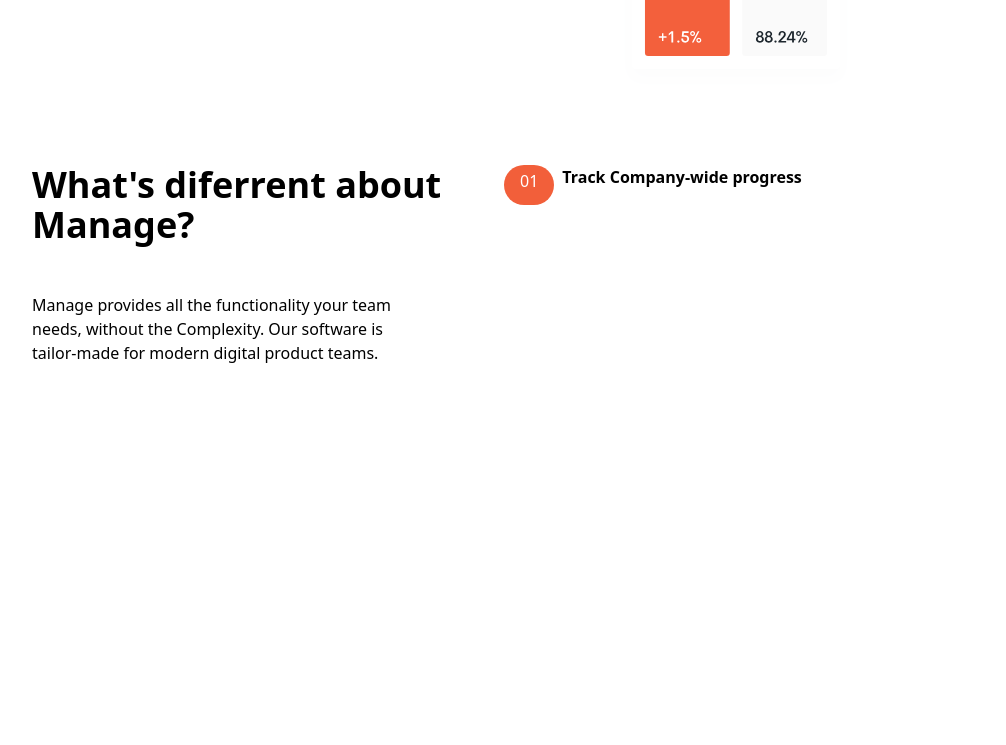
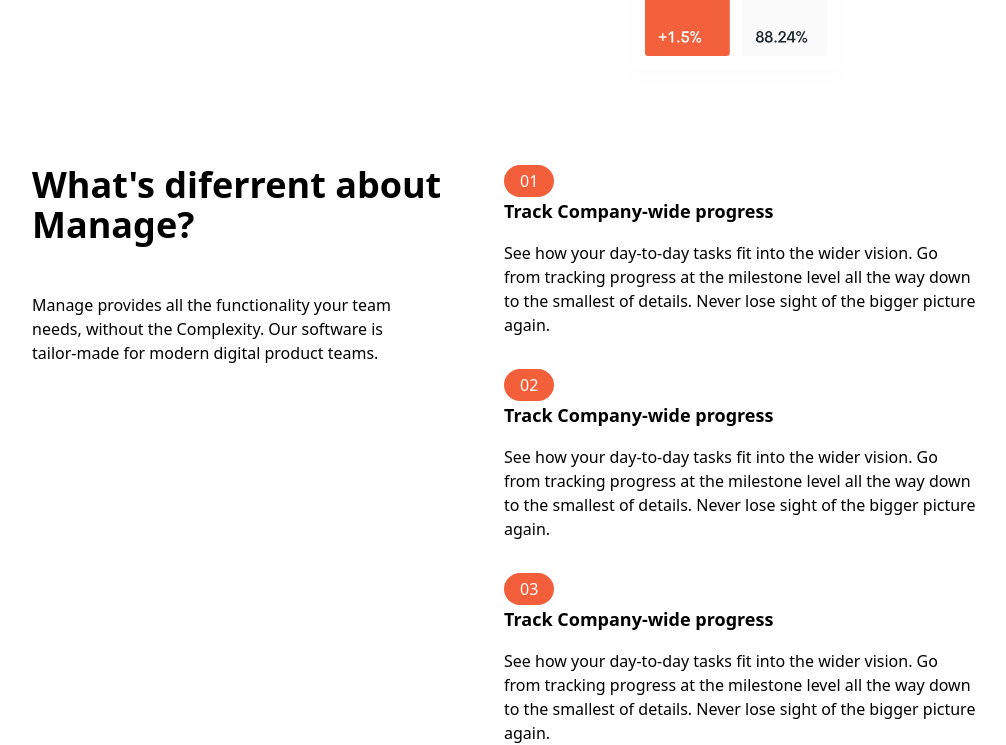
Before and after one commit to brian-ambani/tailwind-project, a website: page index.html in a window 1280 px wide. Shown: the part 491-1236 px from the top of the page, without its empty margins (136-1142 px from the left). Before the commit the page ends 856 px from the top, so only its background shows below. Drawn offline with Linux system fonts and the light colour scheme.

Commit message:
updated the features section

```diff
--- a/index.html
+++ b/index.html
@@ -72,7 +72,7 @@
             </div>
             <!-- Numbered List -->
             <div class="flex flex-col space-y-8 md:w-1/2">
-                <!-- List item ! -->
+                <!-- List item 1 -->
                 <div class="flex flex-col space-y-3 md:space-y-0 md:space-x-6 md:flex-row">
                     <!-- Heading -->
                     <div class="rounded-l-full bg-brightRedSuperLight md:bg-transparent">
@@ -80,9 +80,70 @@
                             <div class="px-4 py-2 text-white rounded-full md:py-1 bg-brightRed">
                                 01
                             </div>
-                            <h3 class="text-base font-bold md:mb-4">
+                            <h3 class="text-base font-bold md:mb-4 md:hidden">
                                 Track Company-wide progress
                             </h3>
+                        </div>
+                        <div>
+                            <h3 class="hidden mb-4 text-lg font-bold md:block">
+                                Track Company-wide progress
+                            </h3>
+                            <p class="text-darkGreyishBlue">
+                                See how your day-to-day tasks fit into the wider vision. Go from
+                                tracking progress at the milestone level all the way down to the
+                                smallest of details. Never lose sight of the bigger picture
+                                again.
+                            </p>
+                        </div>
+                    </div>
+                </div>
+                 <!-- List item 2 -->
+                <div class="flex flex-col space-y-3 md:space-y-0 md:space-x-6 md:flex-row">
+                    <!-- Heading -->
+                    <div class="rounded-l-full bg-brightRedSuperLight md:bg-transparent">
+                        <div class="flex items-centre space-x-2">
+                            <div class="px-4 py-2 text-white rounded-full md:py-1 bg-brightRed">
+                                02
+                            </div>
+                            <h3 class="text-base font-bold md:mb-4 md:hidden">
+                                Track Company-wide progress
+                            </h3>
+                        </div>
+                        <div>
+                            <h3 class="hidden mb-4 text-lg font-bold md:block">
+                                Track Company-wide progress
+                            </h3>
+                            <p class="text-darkGreyishBlue">
+                                See how your day-to-day tasks fit into the wider vision. Go from
+                                tracking progress at the milestone level all the way down to the
+                                smallest of details. Never lose sight of the bigger picture
+                                again.
+                            </p>
+                        </div>
+                    </div>
+                </div>
+                 <!-- List item 3 -->
+                <div class="flex flex-col space-y-3 md:space-y-0 md:space-x-6 md:flex-row">
+                    <!-- Heading -->
+                    <div class="rounded-l-full bg-brightRedSuperLight md:bg-transparent">
+                        <div class="flex items-centre space-x-2">
+                            <div class="px-4 py-2 text-white rounded-full md:py-1 bg-brightRed">
+                                03
+                            </div>
+                            <h3 class="text-base font-bold md:mb-4 md:hidden">
+                                Track Company-wide progress
+                            </h3>
+                        </div>
+                        <div>
+                            <h3 class="hidden mb-4 text-lg font-bold md:block">
+                                Track Company-wide progress
+                            </h3>
+                            <p class="text-darkGreyishBlue">
+                                See how your day-to-day tasks fit into the wider vision. Go from
+                                tracking progress at the milestone level all the way down to the
+                                smallest of details. Never lose sight of the bigger picture
+                                again.
+                            </p>
                         </div>
                     </div>
                 </div>
```
Also changed, not shown: css/main.css.
